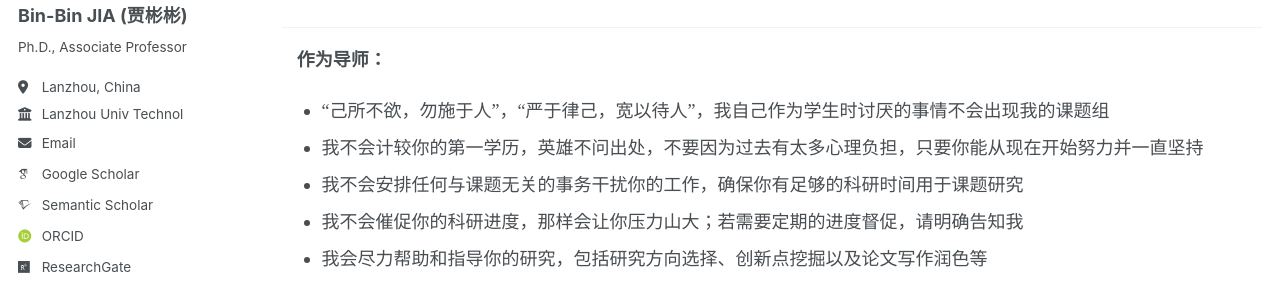
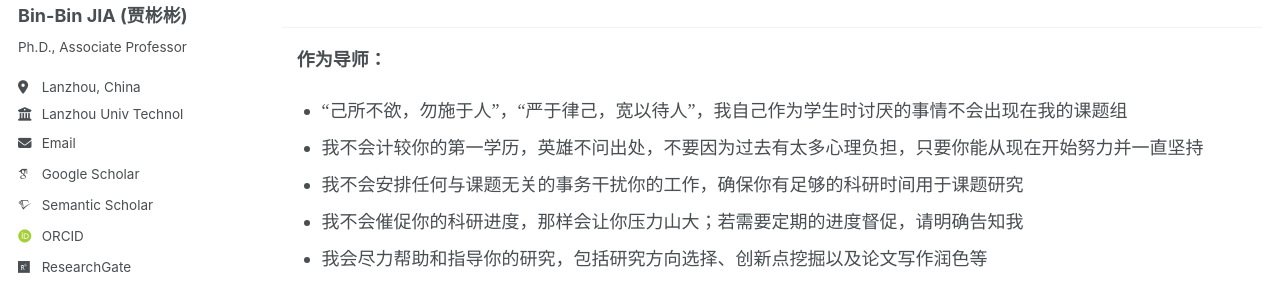
Before and after one commit to jiabinbin-ai/jiabinbin-ai.github.io, a Jekyll site: the page built from _pages/For-Students.html, in a window 1280 px wide and 900 px high. Shown: the part 245-529 px from the top of the window. Built offline with Jekyll 4.4.1, drawn with Linux system fonts in a browser that asks for light colours; some web fonts are replaced.

Commit message:
Update For-Students.html

```diff
--- a/_pages/For-Students.html
+++ b/_pages/For-Students.html
@@ -14,7 +14,7 @@ author_profile: true
 <ul>
 	<li>
 	<p align="justify" style="line-height: 150%; margin-top:8px; margin-bottom:0">
-	<span lang="en-us"><font face="Times New Roman">“己所不欲，勿施于人”，“严于律己，宽以待人”，我自己作为学生时讨厌的事情不会出现我的课题组</font></span></li>
+	<span lang="en-us"><font face="Times New Roman">“己所不欲，勿施于人”，“严于律己，宽以待人”，我自己作为学生时讨厌的事情不会出现在我的课题组</font></span></li>
 	<li>
 	<p align="justify" style="line-height: 150%; margin-top:8px; margin-bottom:0">
 	<span lang="en-us"><font face="Times New Roman">我不会计较你的第一学历，英雄不问出处，不要因为过去有太多心理负担，只要你能从现在开始努力并一直坚持</font></span></li>
```
